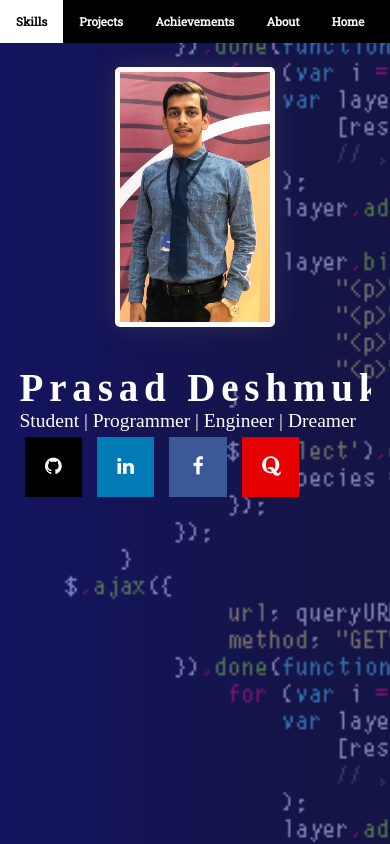
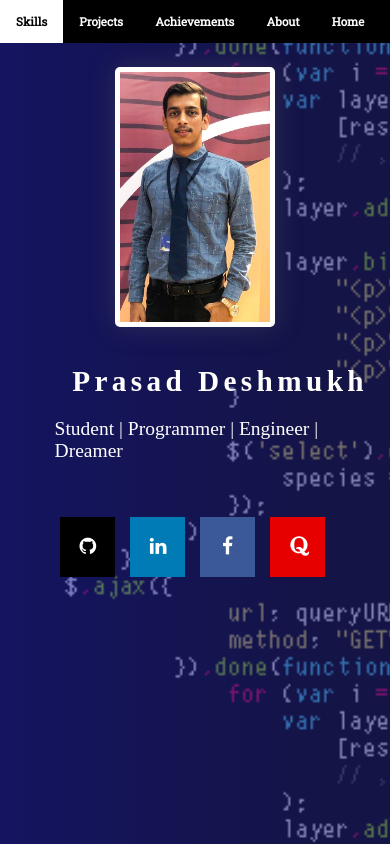
Before and after one commit to deshmukhprasad/MyPortfolio, a plain HTML site: page index.html in a window 390 px wide. Shown: the top 844 px of the page. Drawn offline with nearby package versions, Linux system fonts and the light colour scheme; a web font is replaced by a local one.

Commit message:
changed the layout

```diff
--- a/style.css
+++ b/style.css
@@ -162,7 +162,7 @@ dd {
 }
 
 .social_media {
-		margin-top: 50px;
+	margin-top: 50px;
 	margin-bottom: 20px;
 	margin-right: 10px;
 	margin-left: 10px
@@ -282,11 +282,18 @@ dd {
     align-items: center;
   }
 
+  .typewriter h1 {
+    margin-left: 15%;
+    font-size: 1.5em;
+  }
+
   .social_media {
-    margin : auto;
+    margin-left: 10%;
+    align-content: center;
   }
+
 	.role {
-  	margin : 0px;
+  	margin-left : 10%;
   	font-size: 5vw;
   }
 
@@ -470,7 +477,7 @@ p {
 }
 
 /* window size 400 width set */
-@media screen and (max-width: 400px) {
+@media screen and (max-width: 530px) {
     .column {
         width: 100%;
     }
@@ -520,7 +527,7 @@ p {
 }
 
 /* window size 400 width set */
-@media screen and (max-width: 400px) {
+@media screen and (max-width: 530px) {
     .wrap {
       display: block;
     }
```
